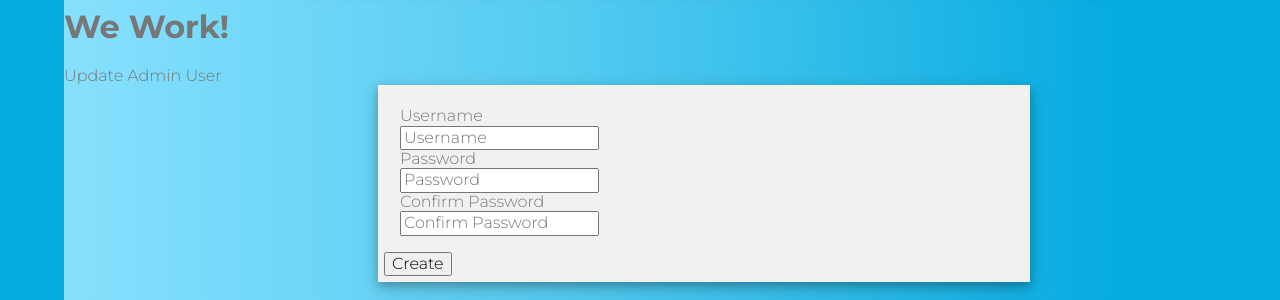
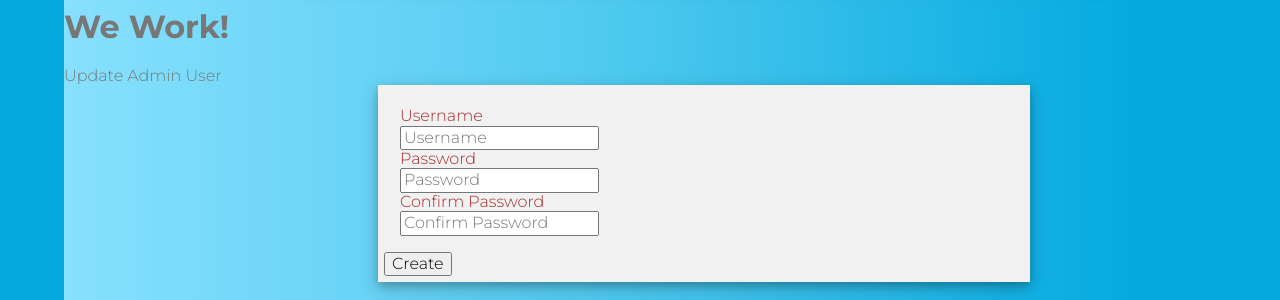
Before and after one commit to Bijirita/HERE, a PHP site: page /createAdmin.php in a window 1280 px wide; the page is wider, and only the part inside the window is pictured. Shown: the part 524-824 px from the top of that part. Run offline with PHP 8.4, Linux system fonts and the light colour scheme; a stand-in replaces the project's code that opens the database connection; some libraries are stand-ins or nearby versions.

Commit message:
AdminCSS

```diff
--- a/css/adminMain.css
+++ b/css/adminMain.css
@@ -141,4 +141,5 @@ table, th, td {
 
 form{
 	width: 50%;
+	color: brown;
 }
```
